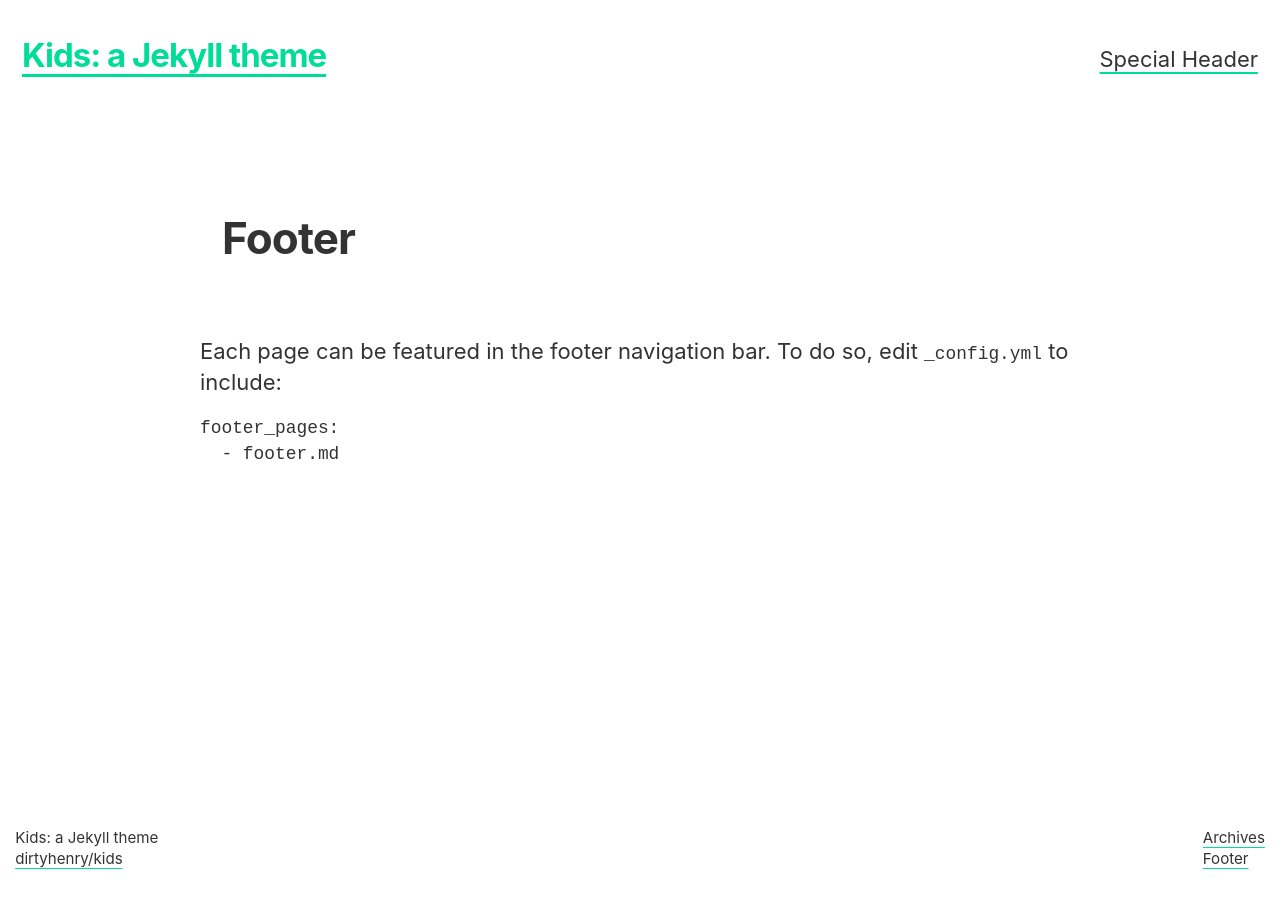
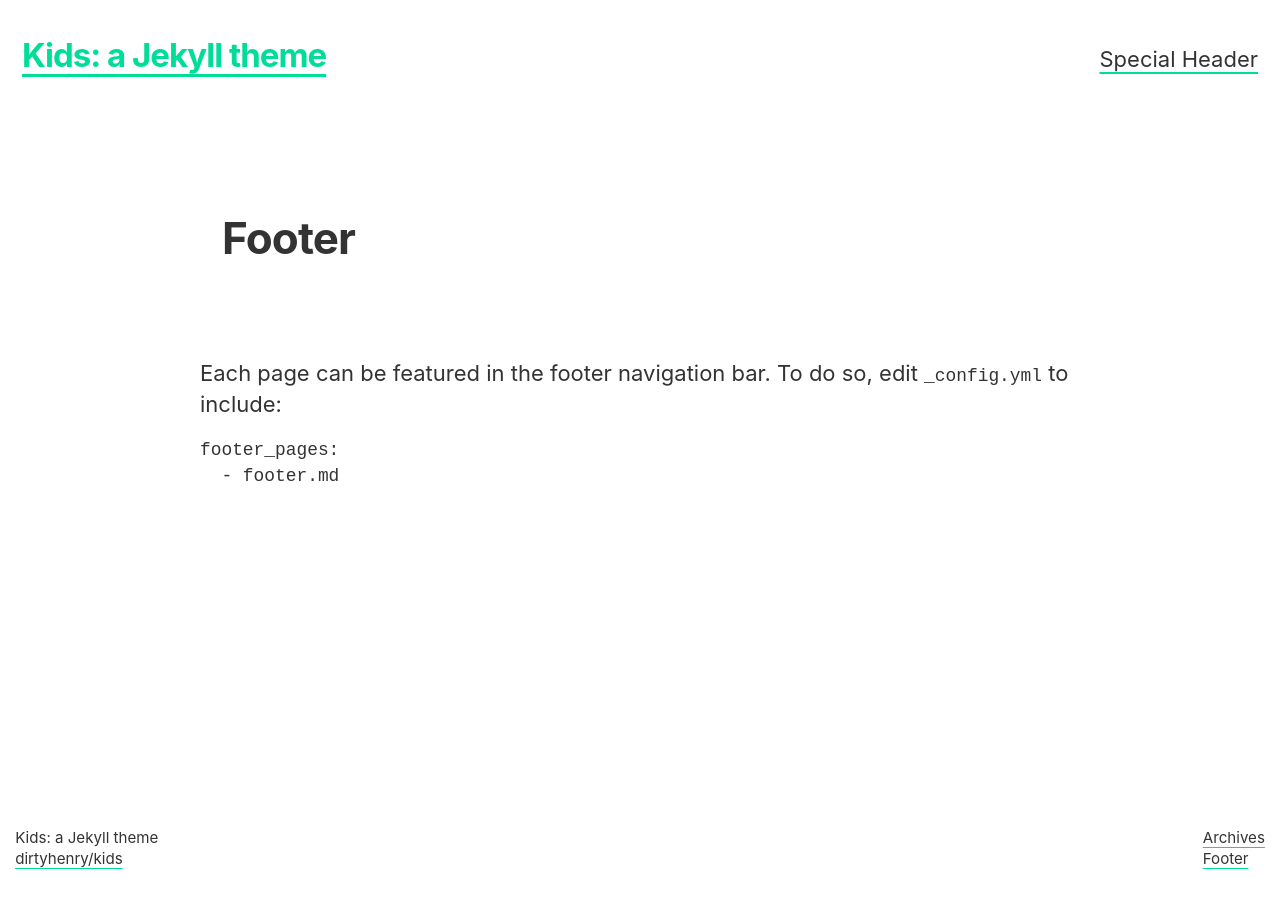
Before and after one commit to dirtyhenry/kids, a Jekyll site: the page built from footer.md, in a window 1280 px wide. Built offline with Jekyll 4.4.1, drawn with Linux system fonts in a browser that asks for light colours; Markdown is read by kramdown in place of the engine named in the settings.

Commit message:
feat: add margin to post-header

```diff
--- a/_sass/kids/_typography.scss
+++ b/_sass/kids/_typography.scss
@@ -12,6 +12,10 @@ html {
 main {
   max-width: 42em;
   hyphens: auto;
+
+  .post-header {
+    margin-bottom: 1em;
+  }
 
   p {
     margin: 0 auto;
```
